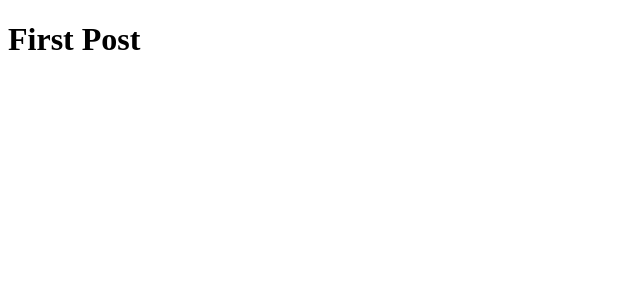
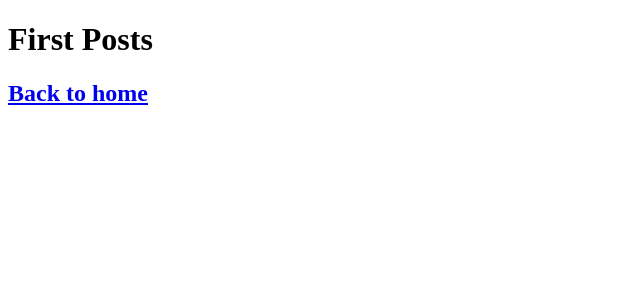
Before and after one commit to yn4k4nishi/Next.js-tutorial, a Next.js app in the folder nextjs-blog/: page /posts/first-post in a window 1280 px wide. Shown: the top 300 px of the page, without its empty margins (0-640 px from the left). Built offline with nearby package versions, Linux system fonts and the light colour scheme.

Commit message:
:+1: Update : Link Component

```diff
--- a/nextjs-blog/pages/index.js
+++ b/nextjs-blog/pages/index.js
@@ -1,3 +1,4 @@
+import Link from 'next/link'
 import Head from 'next/head'
 
 export default function Home() {
@@ -10,7 +11,10 @@
 
       <main>
         <h1 className="title">
-          Welcome to <a href="https://nextjs.org">Next.js!</a>
+          Read{' '}
+          <Link href="/posts/first-post">
+            <a>this page</a>
+          </Link>
         </h1>
 
         <p className="description">
--- a/nextjs-blog/pages/posts/first-post.js
+++ b/nextjs-blog/pages/posts/first-post.js
@@ -1,3 +1,14 @@
+import Link from 'next/link'
+
 export default function FirstPost(){
-    return <h1>First Post</h1>
+    return (
+        <>
+            <h1>First Posts</h1>
+            <h2>
+                <Link href="/">
+                    <a>Back to home</a>
+                </Link>
+            </h2>
+        </>
+    )
 }
```
